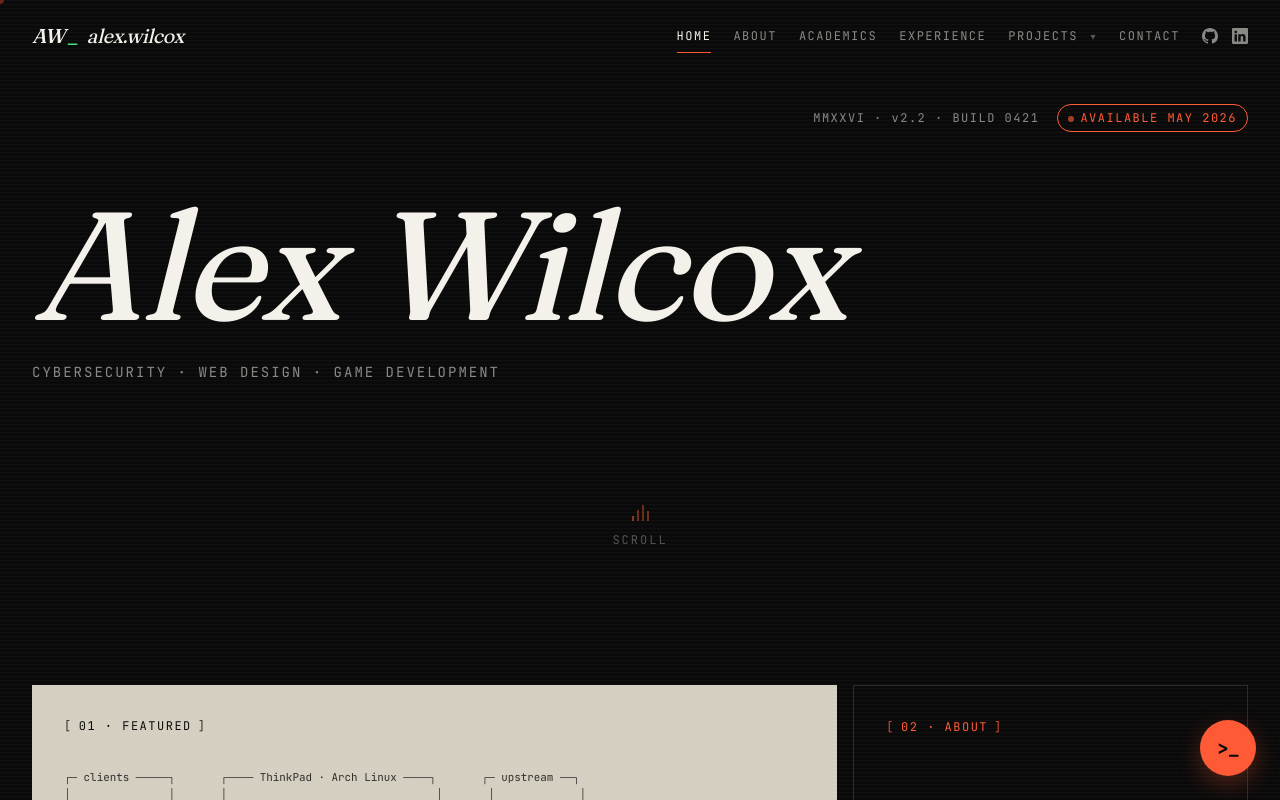
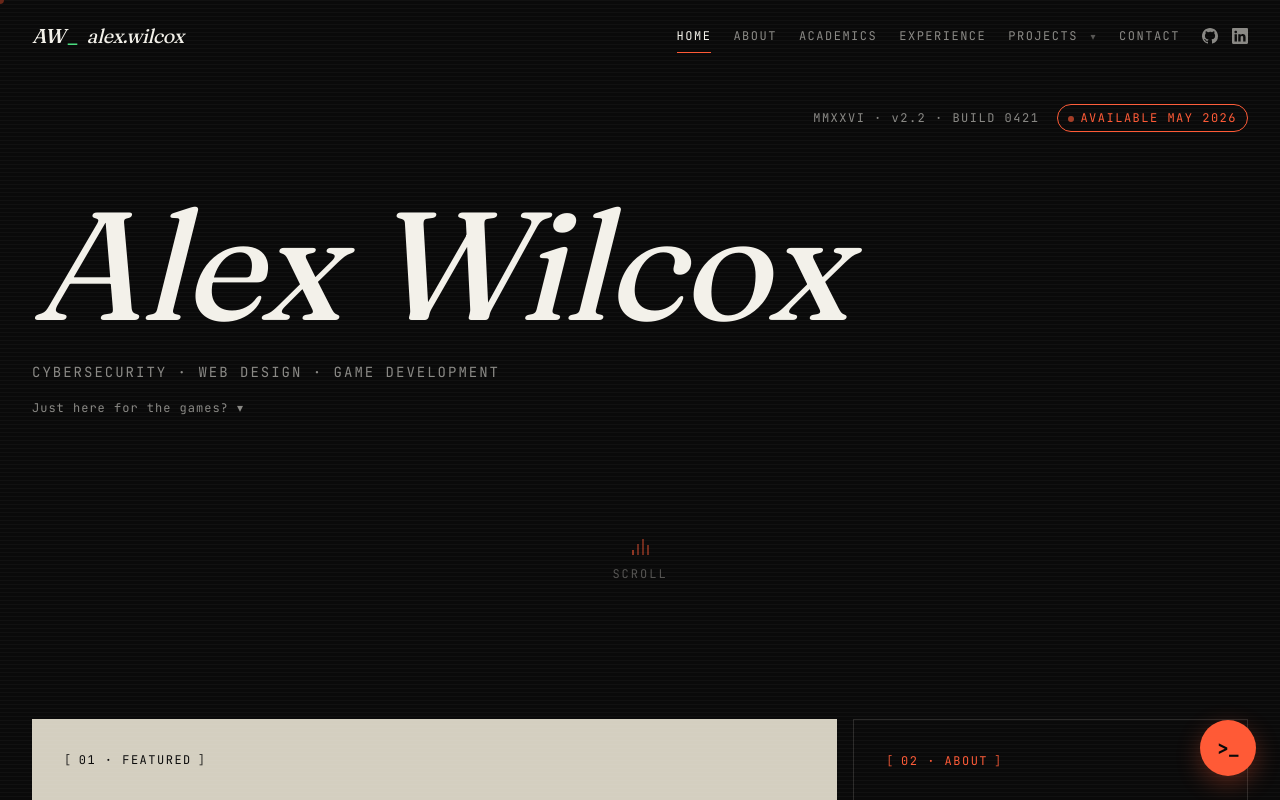
Before and after one commit to AlexJohnWilcox/myWebsite, a React (Vite) app: page / in a window 1280 px wide. Shown: the top 800 px of the page. Built offline with nearby package versions, Linux system fonts and the light colour scheme.

Commit message:
Small changes

```diff
--- a/src/components/ProjectCard.jsx
+++ b/src/components/ProjectCard.jsx
@@ -5,7 +5,7 @@ import styles from './ProjectCard.module.css'
 export function ProjectCard({ project }) {
   const [open, setOpen] = useState(false)
   return (
-    <motion.div layout className={styles.card} onClick={() => setOpen(o => !o)} data-interactive>
+    <motion.div className={styles.card} onClick={() => setOpen(o => !o)} data-interactive>
       <div className={styles.meta}>
         <span>{project.category.toUpperCase()}</span>
         <span>{project.year}</span>
@@ -28,7 +28,7 @@ export function ProjectCard({ project }) {
             <p>{project.body}</p>
             {(project.links?.github || project.links?.demo || project.links?.writeup) && (
               <div className={styles.links}>
-                {project.links.demo && <a href={project.links.demo} target="_blank" rel="noopener noreferrer" onClick={e => e.stopPropagation()}>[ DEMO ]</a>}
+                {project.links.demo && <a href={project.links.demo} target="_blank" rel="noopener noreferrer" onClick={e => e.stopPropagation()}>[ {project.category === 'games' ? 'PLAY' : 'DEMO'} ]</a>}
                 {project.links.github && <a href={project.links.github} target="_blank" rel="noopener noreferrer" onClick={e => e.stopPropagation()}>[ GITHUB ]</a>}
                 {project.links.writeup && <a href={project.links.writeup} target="_blank" rel="noopener noreferrer" onClick={e => e.stopPropagation()}>[ WRITEUP ]</a>}
               </div>
--- a/src/data/about.js
+++ b/src/data/about.js
@@ -2,7 +2,7 @@ export const about = {
   overview: [
     `Hi! My name's Alex, and I'm a C.S. graduate with a love for cybersecurity, making video games, and lifting weights. Computers have been my lifeblood ever since I was seven years old when I first booted up a Macbook with Minecraft installed on it. In my freshman year of high school, I built my own PC, with a Ryzen 9 CPU and Nvidia 2040 Super GPU, and I still use it today! In college I added four certifications: CompTIA's A+, Network+, and Security+ aswell as an ISO/IEC 27001:2022 Lead Auditor Certification from Mastermind. I've taken high level courses such as Software Engineering and Systems Security, and I had the incredible opportunity to work as a Systems Administration Intern at Digital Cloak LLC over the summer of 2025.`,
     `As of May 2026 I'm working on three areas related to my field: Cyber, Video Games, and Web Design. I've spent the past two months going crazy over online privacy, so much so that I've ditched my iPhone for a Google Pixel with GrapheneOS on it, installed Linux on all my computers, and even set up a Pi-Hole and Forward proxy on my router just to see if I could do it.`,
-    `I'm currently seeking a full-time position as a Security Analyst or Frontend Web Designer, I'm keeping the game design work as a hobby!`,
+    `I'm currently seeking a full time position as a Security Analyst or Frontend Web Designer, I'm keeping the game design work as a hobby!`,
   ],
 
   pullQuote: 'Cybersecurity and video games are the same thing: code.',
--- a/src/data/experience.js
+++ b/src/data/experience.js
@@ -19,7 +19,7 @@ export const experience = [
     org: 'High Point University',
     start: 'Aug 2024',
     end: 'Jan 2025',
-    lede: 'Front-line technical support for students, faculty, and staff across hardware, software, and networking.',
+    lede: 'Front line technical support for students, faculty, and staff across hardware, software, and networking.',
     bullets: [
       'Diagnosed and resolved hardware, software, and network tickets',
       'Managed tickets and escalation through ServiceNow',
--- a/src/routes/Hub.jsx
+++ b/src/routes/Hub.jsx
@@ -1,10 +1,15 @@
+import { useState } from 'react'
 import { Tile } from '@/components/Tile'
 import { Typewriter } from '@/components/Typewriter'
+import { projects } from '@/data/projects'
 import styles from './Hub.module.css'
+
+const games = projects.filter(p => p.category === 'games' && p.links.demo)
 
 const BUILD = `MMXXVI · v2.2 · BUILD ${new Date().toISOString().slice(5, 10).replace('-', '')}`
 
 export function Hub() {
+  const [gamesOpen, setGamesOpen] = useState(false)
   return (
     <div className={styles.page}>
       <section className={styles.hero}>
@@ -16,6 +21,21 @@ export function Hub() {
         <Typewriter as="div" speed="flash" className={styles.role}>
           CYBERSECURITY · WEB DESIGN · GAME DEVELOPMENT
         </Typewriter>
+        <div className={styles.gamesBlurb}>
+          <button className={styles.gamesToggle} onClick={() => setGamesOpen(o => !o)} data-interactive>
+            Just here for the games? {gamesOpen ? '▴' : '▾'}
+          </button>
+          {gamesOpen && (
+            <div className={styles.gamesDropdown}>
+              {games.map(g => (
+                <div key={g.slug} className={styles.gameRow}>
+                  <span>{g.title}</span>
+                  <a href={g.links.demo} target="_blank" rel="noopener noreferrer" onClick={e => e.stopPropagation()}>[ PLAY ]</a>
+                </div>
+              ))}
+            </div>
+          )}
+        </div>
         <div className={styles.scrollHint}>
           <div className={styles.bars}><span /><span /><span /><span /></div>
           <span>SCROLL</span>
--- a/src/routes/Hub.module.css
+++ b/src/routes/Hub.module.css
@@ -35,6 +35,58 @@
   animation: pulse 1.8s infinite;
 }
 @keyframes pulse { 50% { opacity: 0.4; } }
+
+.gamesBlurb {
+  margin-top: 16px;
+  font-family: var(--mono);
+  font-size: var(--fs-xs);
+}
+.gamesToggle {
+  background: none;
+  border: none;
+  color: var(--ink-dim);
+  font-family: var(--mono);
+  font-size: var(--fs-xs);
+  letter-spacing: 1px;
+  cursor: pointer;
+  padding: 0;
+  transition: color 0.2s var(--ease);
+}
+.gamesToggle:hover {
+  color: var(--accent);
+}
+.gamesDropdown {
+  margin-top: 10px;
+  display: flex;
+  flex-direction: column;
+  gap: 8px;
+  background: var(--bg-card);
+  border: 1px solid var(--rule);
+  border-radius: 6px;
+  padding: 12px 16px;
+  min-width: 220px;
+}
+.gameRow {
+  display: flex;
+  justify-content: space-between;
+  align-items: center;
+  gap: 16px;
+  font-family: var(--mono);
+  font-size: var(--fs-xs);
+  color: var(--ink-dim);
+  letter-spacing: 0.5px;
+}
+.gameRow a {
+  color: var(--accent);
+  text-decoration: none;
+  font-size: 11px;
+  letter-spacing: 1.5px;
+  white-space: nowrap;
+  transition: opacity 0.2s var(--ease);
+}
+.gameRow a:hover {
+  opacity: 0.7;
+}
 
 .name {
   font-family: var(--serif);
```
Also changed, not shown: src/data/projects.js (+8 -8 lines), 90 other files (tests, documents, lock files or other folders).
